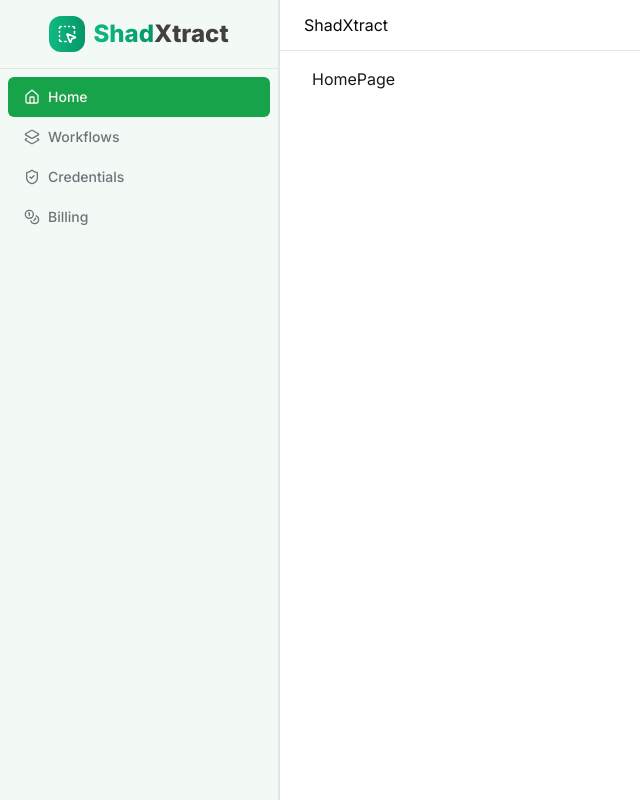
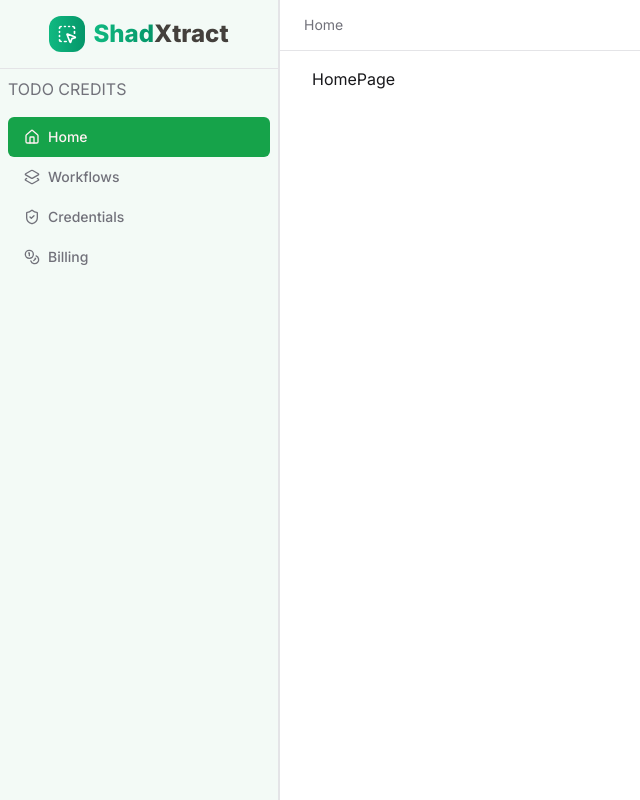
Before and after one commit to fernan-x/shadxtract, a Next.js app: page / in a window 1280 px wide. Shown: the whole page, without its empty margins (0-640 px from the left). Built offline with nearby package versions, Linux system fonts and the light colour scheme.

Commit message:
feat: create breadcrumb

```diff
--- a/app/(dashboard)/layout.tsx
+++ b/app/(dashboard)/layout.tsx
@@ -1,3 +1,4 @@
+import BreadcrumbHeader from '@/components/BreadcrumbHeader'
 import DesktopSidebar from '@/components/Sidebar'
 import { Separator } from '@/components/ui/separator'
 import React from 'react'
@@ -8,7 +9,7 @@ function layout({ children }: { children: React.ReactNode }) {
         <DesktopSidebar />
         <div className='flex flex-col flex-1 min-h-screen'>
             <header className='flex items-center justify-between px-6 py-4 h-[50px] container'>
-                ShadXtract
+                <BreadcrumbHeader />
             </header>
             <Separator />
             <div className="overflow-auto">
--- /dev/null
+++ b/components/BreadcrumbHeader.tsx
@@ -0,0 +1,25 @@
+"use client";
+
+import { usePathname } from 'next/navigation';
+import React from 'react'
+import { Breadcrumb, BreadcrumbItem, BreadcrumbLink, BreadcrumbList } from './ui/breadcrumb';
+
+export default function BreadcrumbHeader() {
+    const pathname = usePathname();
+    const paths = pathname === '/' ? [''] : pathname?.split('/').filter(Boolean);
+    return (
+        <div className='flex items-center'>
+            <Breadcrumb>
+                <BreadcrumbList>
+                    {paths.map((path, index) => (
+                        <BreadcrumbItem key={index}>
+                            <BreadcrumbLink className='capitalize' href={`/${path}`}>
+                                {path === '' ? 'Home' : path}
+                            </BreadcrumbLink>
+                        </BreadcrumbItem>
+                    ))}
+                </BreadcrumbList>
+            </Breadcrumb>
+        </div>
+    )
+}
--- a/components/Sidebar.tsx
+++ b/components/Sidebar.tsx
@@ -39,6 +39,7 @@ export default function DesktopSidebar() {
             <div className='flex items-center justify-center gap-2 border-b-[1px] border-separate p-4'>
                 <Logo />
             </div>
+            <div className='p-2'>TODO CREDITS</div>
             <div className='flex flex-col p-2'>
                 {routes.map((route) => (
                     <Link
```
